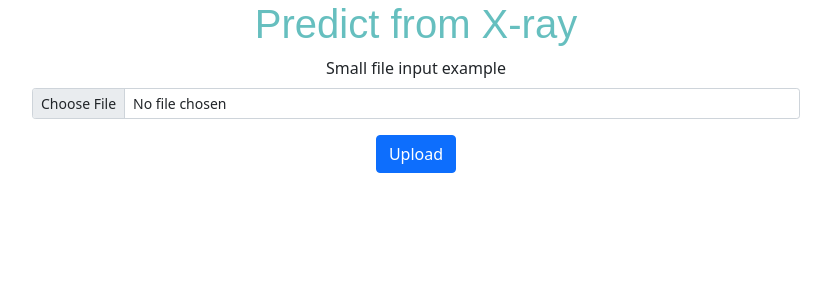
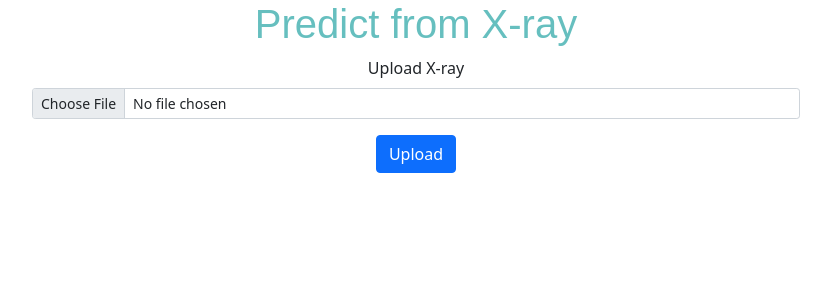
Before and after one commit to aayush1036/covid-detection, a Flask app: page /GetData in a window 1280 px wide. Shown: the top 300 px of the page, without its empty margins (224-1055 px from the left). Run offline with Flask 2, Linux system fonts and the light colour scheme; parts of the project's set-up code (start-up, migrations or seed data) failed here and were passed over.

Commit message:
Modify getData.html

```diff
--- a/templates/getData.html
+++ b/templates/getData.html
@@ -13,7 +13,7 @@
     <h2 class="text-center">Predict from X-ray</h2>
     <form action="/GetData" method="POST" enctype="multipart/form-data">
         <div class="mb-3">
-            <label for="formFileSm" class="form-label">Small file input example</label>
+            <label for="formFileSm" class="form-label">Upload X-ray</label>
             <input class="form-control form-control-sm" id="formFileSm" type="file" name="image">
         </div>
         <button type="submit" class="btn btn-primary">Upload</button>
```
